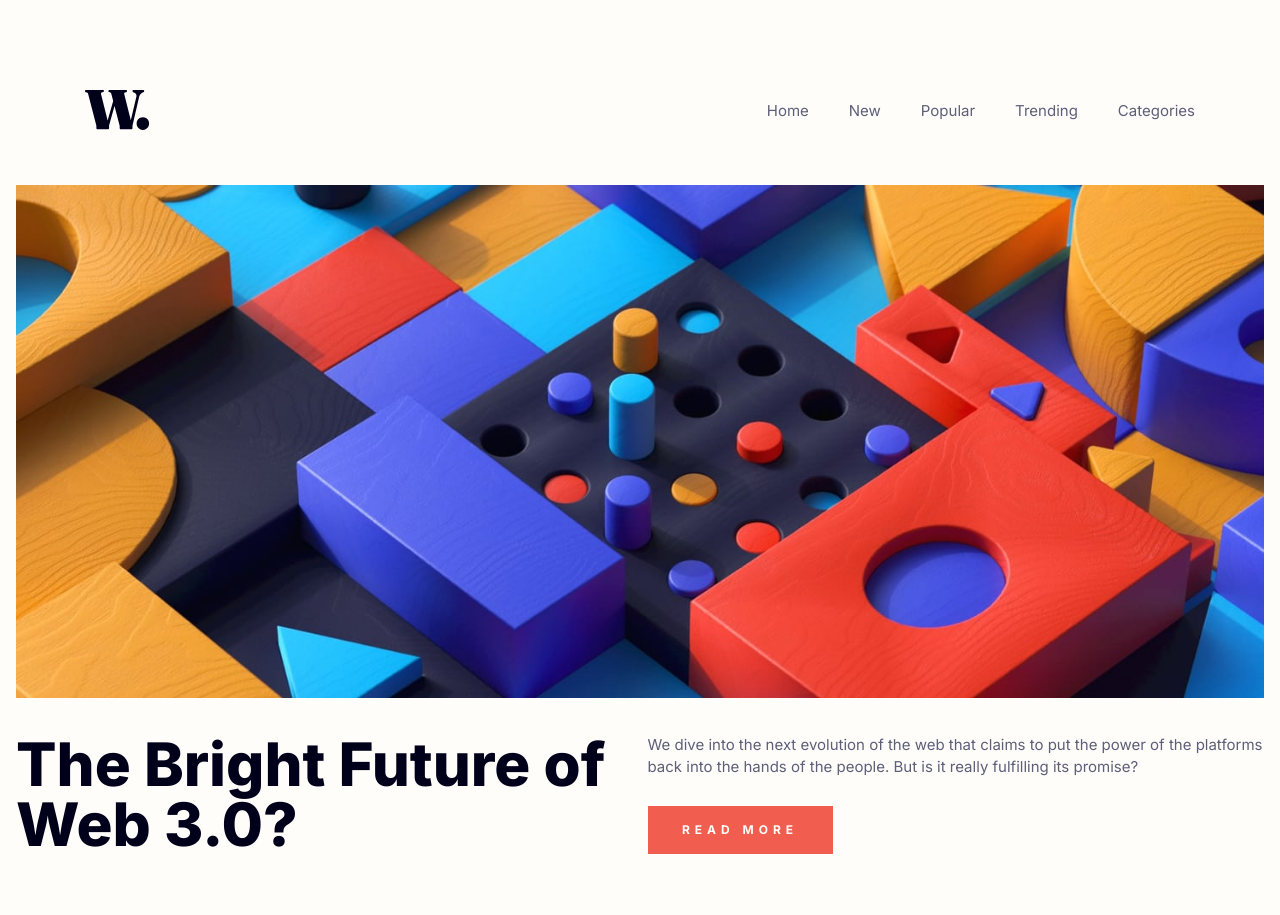
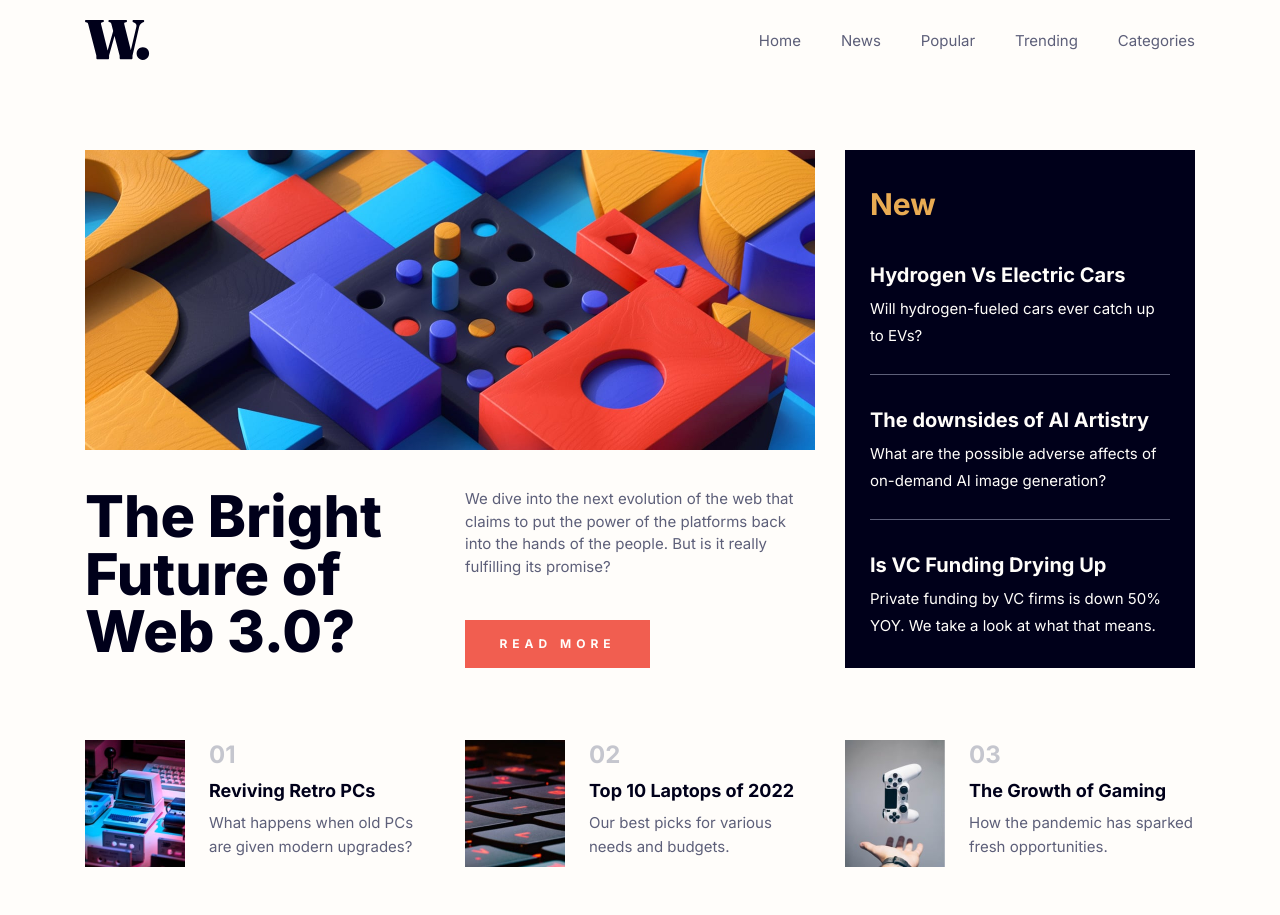
Before and after one commit to cervantesdeveloper/19_fem_newsHomepage, a React (Vite) app: page / in a window 1280 px wide. Shown: the top 915 px of the page. Built offline with nearby package versions, Linux system fonts and the light colour scheme.

Commit message:
I fixed the Link problem

```diff
--- a/index.html
+++ b/index.html
@@ -11,7 +11,6 @@
   </head>
   <body>
     <div id="root"></div>
-    <div id="mobileMenu"></div>
     <script type="module" src="/src/main.jsx"></script>
   </body>
 </html>
--- a/src/App.css
+++ b/src/App.css
@@ -47,8 +47,8 @@ h3{
 
 @media (min-width: 48rem) {
     h1{
-      margin-top: 2rem;
-      font-size: 3.75rem;
+      margin-top: 1.6875rem;
+      font-size: 3.6rem;
     }
 
     h2{
@@ -101,6 +101,10 @@ h3{
 
 .nav-main a:hover{
   color: var(--orange-red);
+}
+
+.btnClose{
+  z-index: 110;
 }
 
 #mobileMenu{
@@ -160,9 +164,9 @@ h3{
 
 @media (min-width: 48rem) {
   .header{
-    height: 9.375rem;
-    margin-bottom: 2.1875rem;
-    padding-top: 4.375rem;
+    height: 5rem;
+    margin-bottom: 4.375rem;
+    padding-top: 0;
   }
 
   .logo{
@@ -173,6 +177,7 @@ h3{
 /* ***** header end **** */
 
 /* ***** headline start **** */
+
 .banner img{
   width: 100%;
   height: auto;
@@ -202,7 +207,7 @@ h3{
     display: grid;
     grid-template-columns: repeat(2, 1fr);
     grid-template-rows: auto auto 3rem;
-    column-gap: .9375rem;
+    column-gap: 1.875rem;
 
   }
 
@@ -216,7 +221,7 @@ h3{
   }
 
   .text-main{
-    margin-top: 2rem;
+    margin-top: 1.6875rem;
     grid-column: 2 / 3;
     grid-row: 2 / 3;
   }
@@ -226,7 +231,6 @@ h3{
     grid-row: 3 / 4;
     margin: 0;
   }
-
 }
 
 /* ***** headline end **** */
@@ -240,7 +244,7 @@ h3{
 }
 
 .news{
-  padding: 1.6875rem 0;
+  padding: 1.56255rem 0;
   border-bottom: thin solid var(--blue-grayish);
 }
 
@@ -256,7 +260,7 @@ h3{
 
 @media (min-width: 48rem) {
     .aside{
-      padding: 1.875rem 1.5625rem;
+      padding: 1.8125rem 1.5625rem;
     }
 }
 
@@ -334,6 +338,26 @@ h3{
       grid-column: 2 / 3;
     }
 }
+
+@media (min-width: 64rem) {
+    .grid{
+      grid-template-columns: 1fr 1fr 21.875rem;
+    }
+
+    .aside{
+      grid-column: 3 / 4;
+    }
+
+    .related{
+      grid-column: 1 / 4;
+      flex-direction: row;
+      column-gap: 1.875rem;
+    }
+
+    .related > *{
+      flex-basis: 33.33%;
+    }
+}
 /* ***** grid end **** */
 
 /* ***** footer start **** */
--- a/src/App.jsx
+++ b/src/App.jsx
@@ -1,12 +1,9 @@
 import './App.css';
-
-import Header from './components/Header';
-import MobileMenu from './components/MobilMenu';
-import Root from './routes/root';
+import Root from './routes/Root';
 import ErrorPage from './routes/ErrorPage';
 import Footer from "./components/Footer";
+import Home from './routes/Home';
 
-import { createPortal } from 'react-dom';
 import{
   createBrowserRouter,
   RouterProvider
@@ -18,7 +15,13 @@ const router = createBrowserRouter([
 {
   path: "/",
   element: <Root />,
-  errorElement: <ErrorPage />
+  errorElement: <ErrorPage />,
+  children: [
+    {
+      path: "/",
+      element: <Home />
+    }
+  ]
 }
 ]);
 
@@ -26,10 +29,6 @@ function App() {
 
   return (
     <>
-      <Header />
-      {createPortal(
-        <MobileMenu />, document.getElementById("mobileMenu")
-      )}
       <RouterProvider router={router}/>
       <Footer />
     </>
--- a/src/components/Burger.jsx
+++ b/src/components/Burger.jsx
@@ -1,14 +1,18 @@
-const menuMobile = document.getElementById("mobileMenu");
+import PropTypes from "prop-types"
 
-const manageBurgerClick = ()=>{
-    menuMobile.classList.add("open");
-}
 
-function Burger(){
+function Burger({myClick, clicked}){
+    return(
+        clicked
+            ? <img src="src/assets/icon-menu-close.svg" className="btnClose" alt="close" onClick={myClick}/>
+            : <img src="src/assets/icon-menu.svg" alt="menu" onClick={myClick}/>
 
-    return(
-        <img src="src/assets/icon-menu.svg" alt="menu" onClick={manageBurgerClick}/>
     )
 }
 
 export default Burger;
+
+Burger.propTypes = {
+    myClick: PropTypes.func,
+    clicked: PropTypes.bool
+}
--- a/src/components/CloseButton.jsx
+++ /dev/null
@@ -1,14 +0,0 @@
-const menuMobile = document.getElementById("mobileMenu");
-
-const manageCloseClick = ()=>{
-    menuMobile.classList.remove("open");
-}
-
-function CloseButton(){
-
-    return(
-        <img src="src/assets/icon-menu-close.svg" alt="close" onClick={manageCloseClick}/>
-    )
-}
-
-export default CloseButton;
--- a/src/components/Header.jsx
+++ b/src/components/Header.jsx
@@ -1,13 +1,26 @@
 import Logo from "./Logo";
 import Burger from "./Burger";
 import NavMain from "./NavMain";
+import MobileMenu from "./MobilMenu";
+import { useState } from "react";
+
+
+
+
 
 function Header(){
+    const [click, setClick] = useState(false);
+
+    const manageBurgerClick = ()=>{
+        click ? setClick(false) : setClick(true);
+    }
+
     return(
         <header className="header">
             <div className="container">
                 <Logo myClass="logoSvg"/>
-                {screen.width < 768 ? <Burger /> : <NavMain />}
+                {screen.width < 768 ? <Burger myClick={manageBurgerClick} clicked={click}/> : <NavMain />}
+                {screen.width < 768 && <MobileMenu className={click ? "open" : "closed"}/>}
             </div>
         </header>
     )
--- a/src/components/MobilMenu.jsx
+++ b/src/components/MobilMenu.jsx
@@ -1,18 +1,22 @@
-import CloseButton from "./CloseButton";
+import { NavLink } from "react-router-dom";
+import PropTypes from "prop-types";
 
-function MobileMenu(){
+function MobileMenu({className}){
     return (
-        <>
+        <div id="mobileMenu" className={className}>
             <nav className="nav-mobile">
-            <CloseButton />
-                <a href="./">Home</a>
-                <a href="/new">New</a>
-                <a href="/popular">Popular</a>
-                <a href="/trending">Trending</a>
-                <a href="/categories">Categories</a>
+                <NavLink to="./">Home</NavLink>
+                <NavLink to="/new">News</NavLink>
+                <NavLink to="/popular">Popular</NavLink>
+                <NavLink to="/trending">Trending</NavLink>
+                <NavLink to="/categories">Categories</NavLink>
             </nav>
-        </>
+        </div>
     )
 }
 
 export default MobileMenu;
+
+MobileMenu.propTypes = {
+    className: PropTypes.string
+}
--- a/src/components/NavMain.jsx
+++ b/src/components/NavMain.jsx
@@ -1,12 +1,13 @@
+import { NavLink } from "react-router-dom";
 
 function NavMain(){
     return(
         <nav className="nav-main">
-            <a href="./">Home</a>
-            <a href="/new">New</a>
-            <a href="/popular">Popular</a>
-            <a href="/trending">Trending</a>
-            <a href="/categories">Categories</a>
+            <NavLink to="./">Home</NavLink>
+            <NavLink to="/new">News</NavLink>
+            <NavLink to="/popular">Popular</NavLink>
+            <NavLink to="/trending">Trending</NavLink>
+            <NavLink to="/categories">Categories</NavLink>
         </nav>
     )
 }
--- /dev/null
+++ b/src/routes/Home.jsx
@@ -0,0 +1,24 @@
+import Banner from "../components/Banner";
+import Button from "../components/Button";
+import HeadingMain from "../components/HeadingMain";
+import Aside from "../components/Aside";
+import RelatedNews from "../components/RelatedNews";
+
+function home(){
+    return(
+        <>
+            <main className="headline">
+                <Banner />
+                <HeadingMain text="The Bright Future of Web 3.0?" />
+                <p className="text-main">
+                    We dive into the next evolution of the web that claims to put the power of the platforms back into the hands of the people. But is it really fulfilling its promise?
+                </p>
+                <Button type="cta" legend="READ MORE"/>
+            </main>
+            <Aside />
+            <RelatedNews />
+        </>
+    )
+}
+
+export default home;
--- a/src/routes/Root.jsx
+++ b/src/routes/Root.jsx
@@ -1,26 +1,14 @@
-import Banner from "../components/Banner";
-import Button from "../components/Button";
-import HeadingMain from "../components/HeadingMain";
-import Aside from "../components/Aside";
-import RelatedNews from "../components/RelatedNews";
-
+import Header from "../components/Header";
+import { Outlet } from "react-router-dom";
 
 function Root(){
     return(
-        <div className="grid">
-            <main className="headline">
-                <Banner />
-                <HeadingMain text="The Bright Future of Web 3.0?" />
-                <p className="text-main">
-                    We dive into the next evolution of the web that claims to put the power of the platforms back into the hands of the people. But is it really fulfilling its promise?
-                </p>
-                <Button type="cta" legend="READ MORE"/>
-            </main>
-            <Aside />
-            <RelatedNews />
-
-        </div>
-
+        <>
+            <Header />
+            <div className="grid container">
+                <Outlet />
+            </div>
+        </>
     )
 }
 
```
